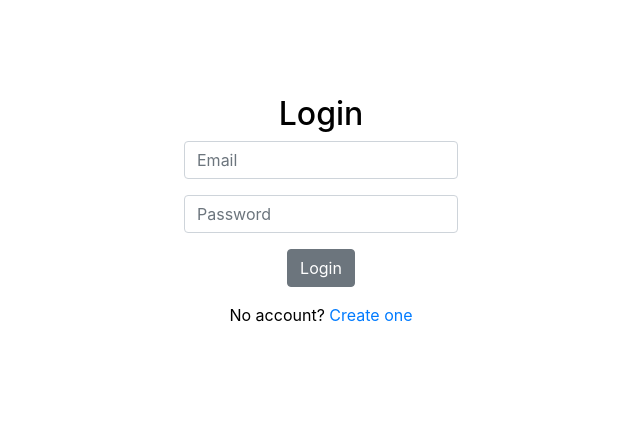
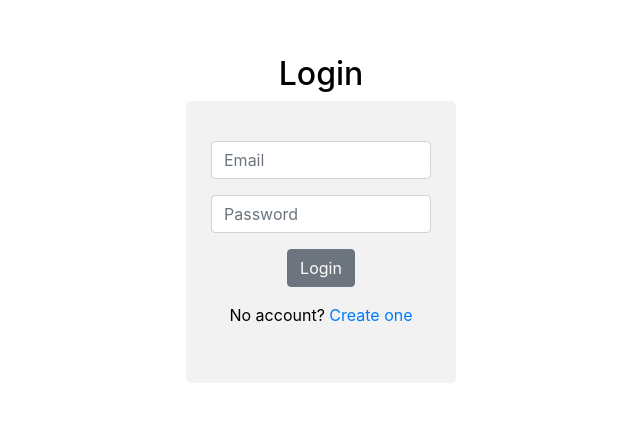
Before and after one commit to abioduog/ogs-directory, a Next.js app: page / in a window 1280 px wide. Shown: the part 181-602 px from the top of the page, without its empty margins (319-959 px from the left). Built offline with nearby package versions, Linux system fonts and the light colour scheme; no server answers.

Commit message:
make changes to form styling

```diff
--- a/pages/index.js
+++ b/pages/index.js
@@ -41,16 +41,19 @@ export default function Login() {
             <h2>Login</h2>
           </Col>
         </Row>
-        <Row style={{ maxWidth: '400px', margin: 'auto' }}>
+        <Row style={{ maxWidth: '300px', margin: 'auto' }}>
           <Col>
             <Form
               style={{
-                maxWidth: '400px',
-                margin: 'auto',
+                maxWidth: '300px',
+                // margin: 'auto',
                 display: 'flex',
                 flexDirection: 'column',
                 justifyContent: 'center',
                 alignItems: 'center',
+                backgroundColor: '#f2f2f2',
+                padding: '40px',
+                borderRadius: '5px',
               }}
               onSubmit={onSubmit}
             >
```
